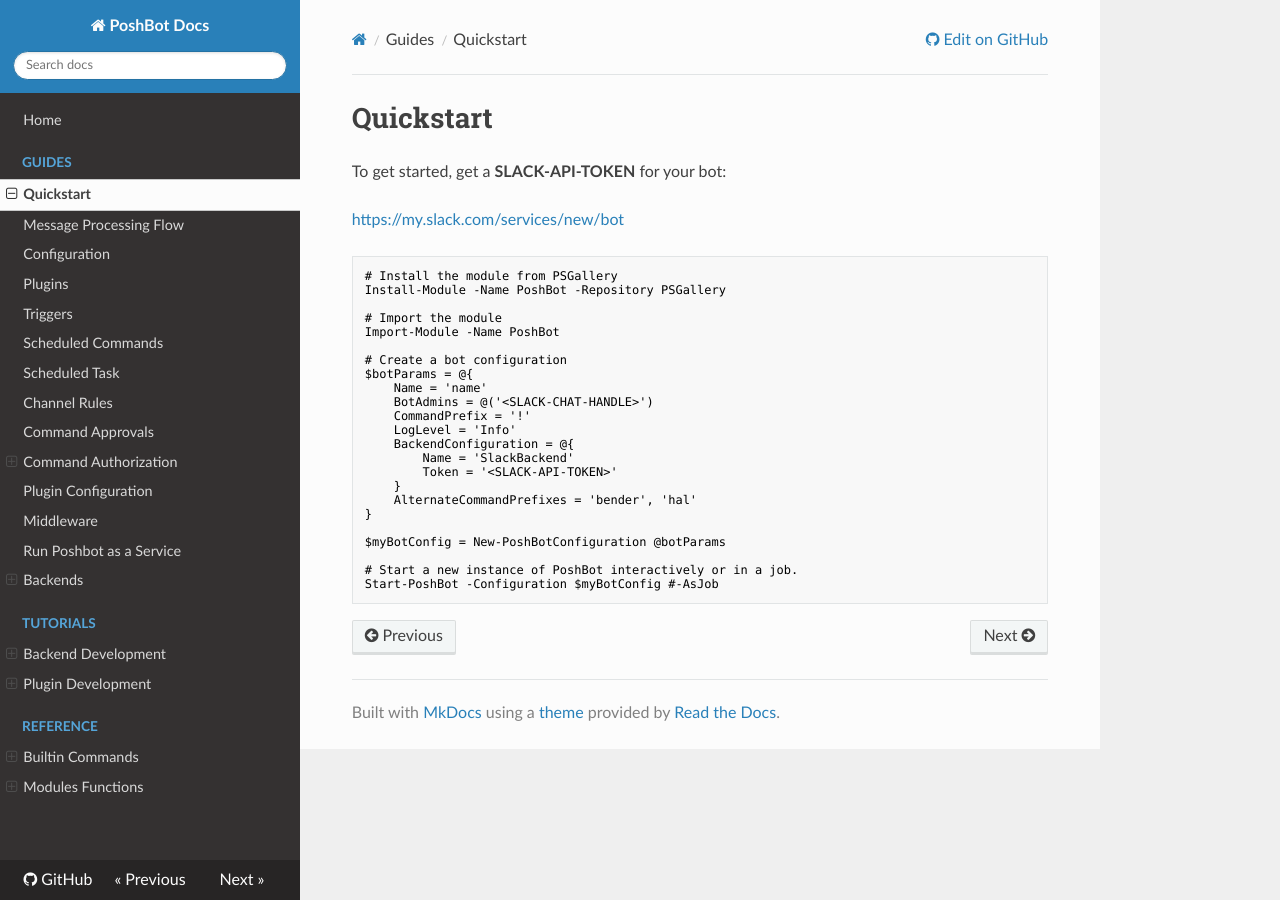
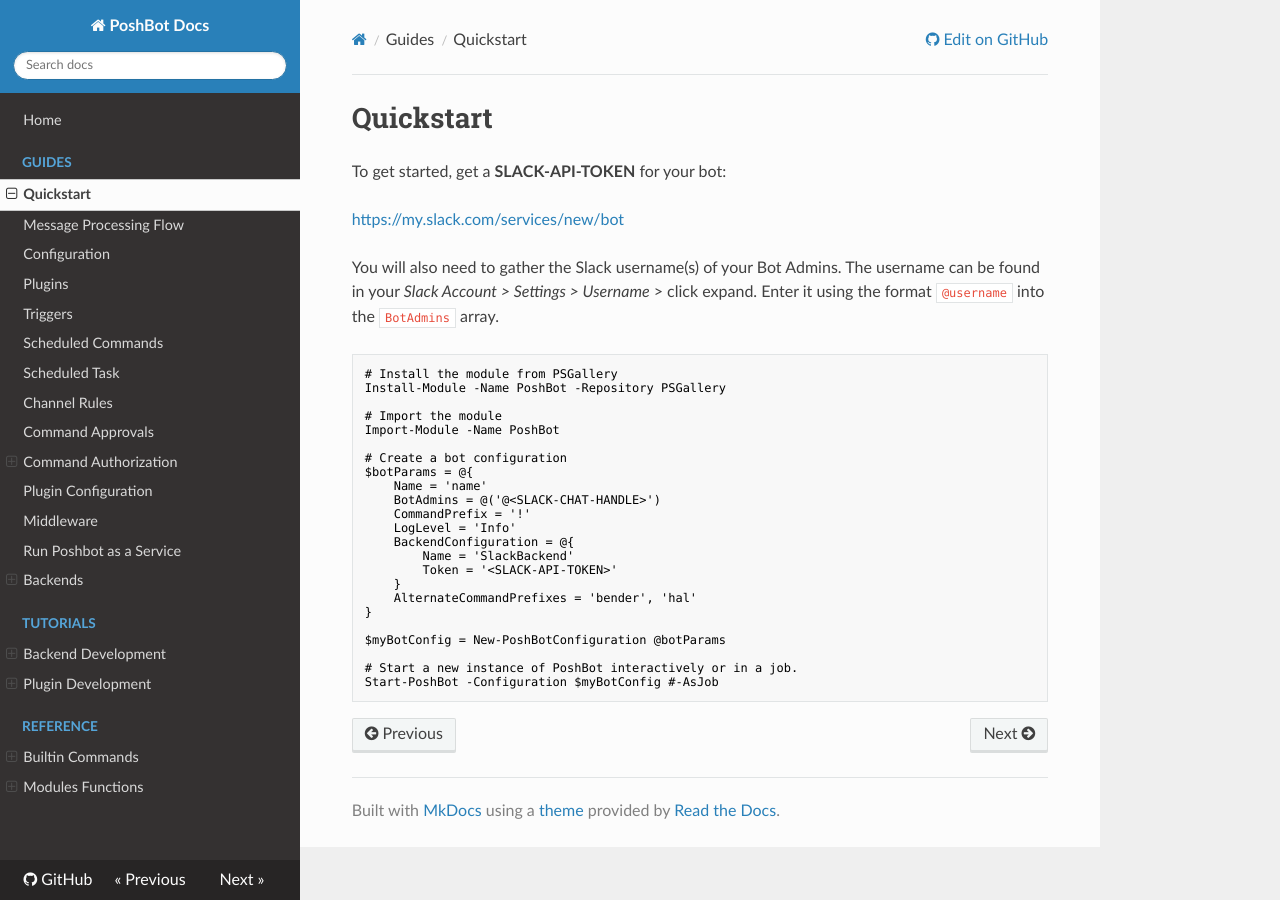
Before and after one commit to poshbotio/PoshBot, an MkDocs documentation site: the page built from docs/guides/quickstart.md, in a window 1280 px wide. Built offline with MkDocs 1.6.1, drawn with Linux system fonts in a browser that asks for light colours; nearby versions of some CDN libraries; old or Windows-style settings are respelled for this version of MkDocs.

Commit message:
Update quickstart.md
Added some more information on where to acquire the username for a BotAdmin, as well as the format of `@username` which isn't necessarily intuitive. :-)

````diff
--- a/docs/guides/quickstart.md
+++ b/docs/guides/quickstart.md
@@ -4,6 +4,8 @@
 To get started, get a **SLACK-API-TOKEN** for your bot:
 
 [https://my.slack.com/services/new/bot](https://my.slack.com/services/new/bot)
+
+You will also need to gather the Slack username(s) of your Bot Admins. The username can be found in your _Slack Account > Settings > Username_ > click expand. Enter it using the format `@username` into the `BotAdmins` array.
 
 ```powershell
 # Install the module from PSGallery
@@ -15,7 +17,7 @@ Import-Module -Name PoshBot
 # Create a bot configuration
 $botParams = @{
     Name = 'name'
-    BotAdmins = @('<SLACK-CHAT-HANDLE>')
+    BotAdmins = @('@<SLACK-CHAT-HANDLE>')
     CommandPrefix = '!'
     LogLevel = 'Info'
     BackendConfiguration = @{
````
